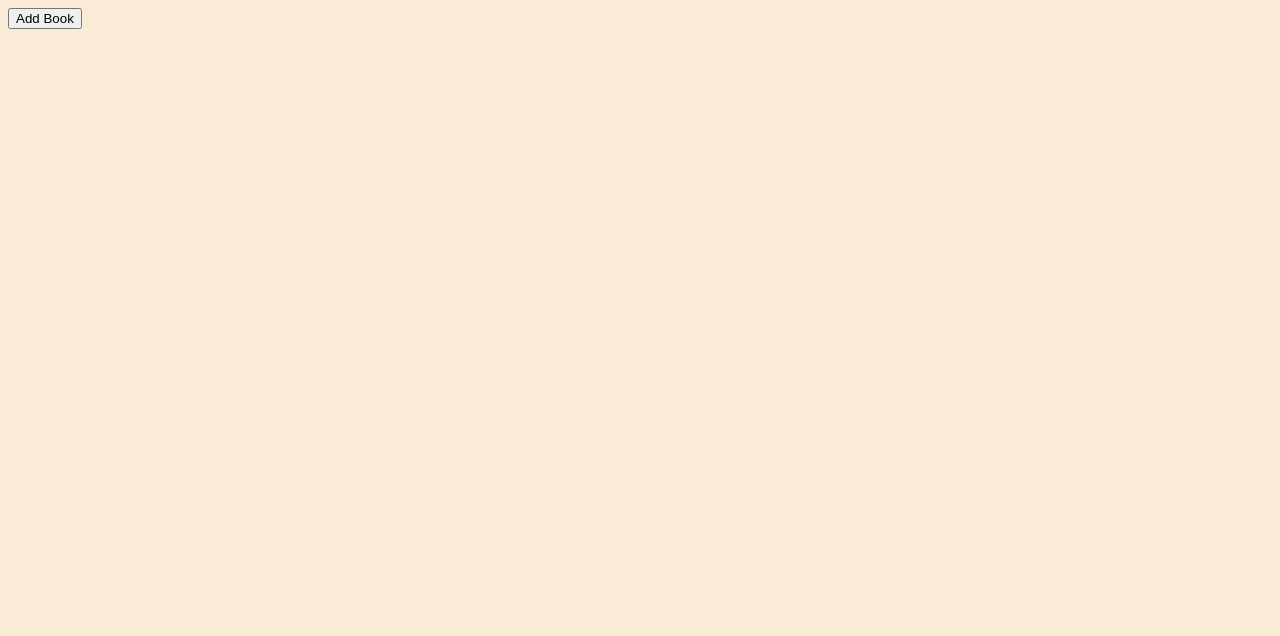
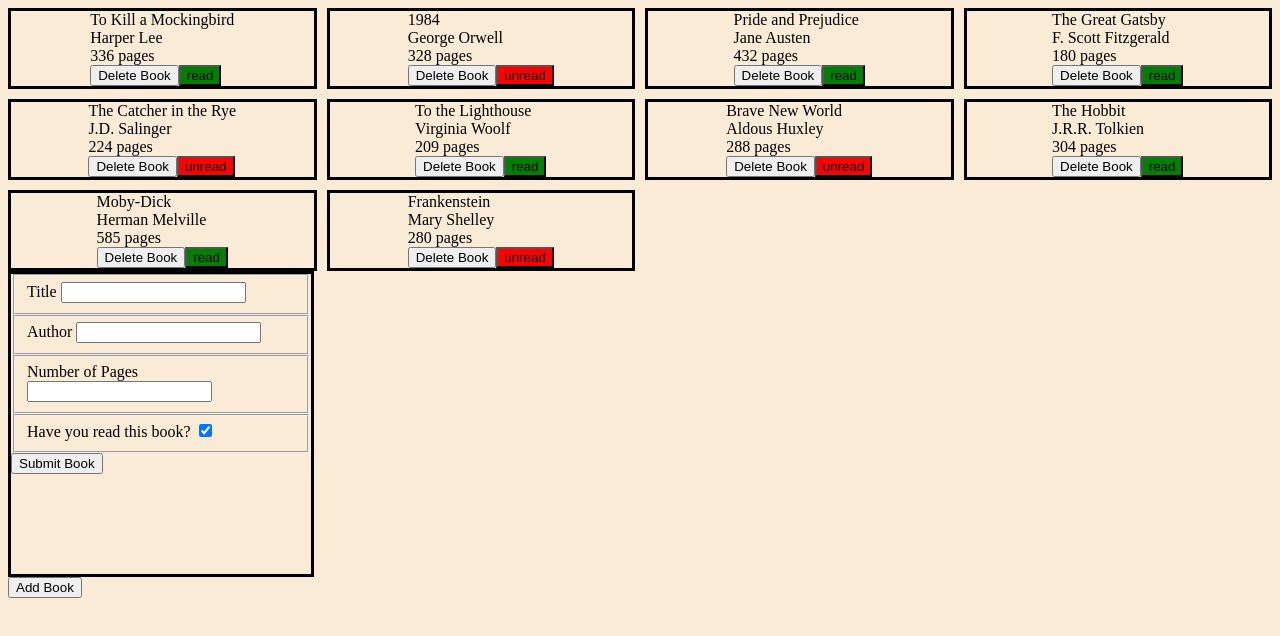
Before and after one commit to noah-milliken/bookTracker, a plain HTML site: page index.html in a window 1280 px wide. Drawn offline with Linux system fonts and the light colour scheme.

Commit message:
basic grid styles

```diff
--- a/app.js
+++ b/app.js
@@ -1,4 +1,67 @@
-const myLibrary = []
+const myLibrary = [
+    {
+        title: "To Kill a Mockingbird",
+        author: "Harper Lee",
+        pages: 336,
+        hasRead: true
+    },
+    {
+        title: "1984",
+        author: "George Orwell",
+        pages: 328,
+        hasRead: false
+    },
+    {
+        title: "Pride and Prejudice",
+        author: "Jane Austen",
+        pages: 432,
+        hasRead: true
+    },
+    {
+        title: "The Great Gatsby",
+        author: "F. Scott Fitzgerald",
+        pages: 180,
+        hasRead: true
+    },
+    {
+        title: "The Catcher in the Rye",
+        author: "J.D. Salinger",
+        pages: 224,
+        hasRead: false
+    },
+    {
+        title: "To the Lighthouse",
+        author: "Virginia Woolf",
+        pages: 209,
+        hasRead: true
+    },
+    {
+        title: "Brave New World",
+        author: "Aldous Huxley",
+        pages: 288,
+        hasRead: false
+    },
+    {
+        title: "The Hobbit",
+        author: "J.R.R. Tolkien",
+        pages: 304,
+        hasRead: true
+    },
+    {
+        title: "Moby-Dick",
+        author: "Herman Melville",
+        pages: 585,
+        hasRead: true
+    },
+    {
+        title: "Frankenstein",
+        author: "Mary Shelley",
+        pages: 280,
+        hasRead: false
+    }
+];
+
+
 
 
 const addbtn = document.querySelector('.add-book');
@@ -53,6 +116,7 @@ function createBookElement(book, index) {
     const titleDiv = document.createElement('div');
     const authorDiv = document.createElement('div');
     const pagesDiv = document.createElement('div');
+    const buttonDiv = document.createElement('div')
     const isRead = document.createElement('button')
     const deleteBtn = document.createElement('button')
 
@@ -69,12 +133,14 @@ function createBookElement(book, index) {
     pagesDiv.innerText = `${book.pages} pages`;
     cardDiv.appendChild(pagesDiv);
 
+    cardDiv.appendChild(buttonDiv)
+
     deleteBtn.textContent = 'Delete Book'
     deleteBtn.setAttribute('id', 'removeBtn')
-    cardDiv.appendChild(deleteBtn)
+    buttonDiv.appendChild(deleteBtn)
 
     isRead.setAttribute('id', 'isRead')
-    cardDiv.appendChild(isRead)
+    buttonDiv.appendChild(isRead)
     if (book.hasRead) {
         console.log(book.hasRead)
         isRead.innerText = "read";
--- a/style.css
+++ b/style.css
@@ -4,25 +4,22 @@ body {
 }
 
 .card-container {
+    margin: 0 auto;
     display: grid;
-    gap: 20px;
-    grid-template-columns: repeat(3, 1fr);
+    gap: 10px;
+
+    grid-template-columns: repeat(auto-fit, minmax(300px, 1fr));
+}
+
+
+.book {
+    display: grid;
+    place-content: center;
+    border: solid;
 }
 
 .modal {
-    display: block;
-
+    border: solid;
+    width: 300px;
+    height: 300px;
 }
-
-
-
-.book-card {
-    border: solid;
-    display: flex;
-    flex-direction: column;
-    align-items: center;
-}
-
-.hide {
-    display: none;
-}
```
